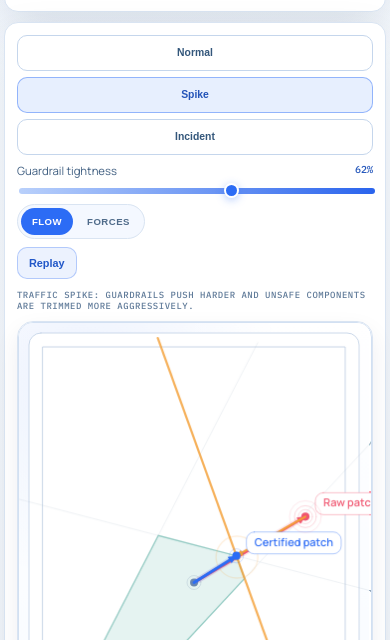
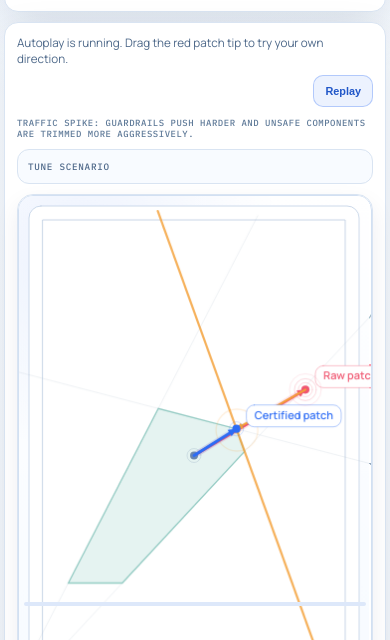
Before and after one commit to KumarNavish/safepatch, a website built with Vite: page index.html in a window 390 px wide. Shown: the part 204-844 px from the top of the page. Built offline with nearby package versions, Linux system fonts and the light colour scheme; animation ran at ten frames a second.

Commit message:
Collapse controls and prioritize single-frame focus

```diff
--- a/index.html
+++ b/index.html
@@ -29,6 +29,15 @@
 
       <section class="stage-shell" aria-label="SafePatch main stage">
         <div class="control-row">
+          <p class="control-note">Autoplay is running. Drag the red patch tip to try your own direction.</p>
+          <button id="replay-button" class="replay-btn" type="button">Replay</button>
+        </div>
+
+        <p id="preset-note" class="preset-note">Traffic spike: correction pressure rises and safe movement shrinks.</p>
+
+        <details class="quick-controls">
+          <summary>Tune scenario</summary>
+          <div class="quick-controls-body">
             <div class="preset-row" role="group" aria-label="Traffic scenario">
               <button class="preset-btn" data-preset="normal" data-pressure="0.24" type="button">Normal</button>
               <button class="preset-btn active" data-preset="spike" data-pressure="0.56" type="button">Spike</button>
@@ -45,11 +54,8 @@
               <button class="mode-btn active" data-mode="geometry" type="button">Flow</button>
               <button class="mode-btn" data-mode="forces" type="button">Forces</button>
             </div>
-
-          <button id="replay-button" class="replay-btn" type="button">Replay</button>
           </div>
-
-        <p id="preset-note" class="preset-note">Traffic spike: correction pressure rises and safe movement shrinks.</p>
+        </details>
 
         <div id="frame-card" class="frame-card">
           <canvas id="scene-canvas" class="scene-canvas" aria-label="Raw patch and safe projection"></canvas>
--- a/styles.css
+++ b/styles.css
@@ -108,10 +108,16 @@ h1 {
 }
 
 .control-row {
-  display: grid;
-  grid-template-columns: repeat(4, minmax(0, auto));
+  display: flex;
+  justify-content: space-between;
+  align-items: center;
   gap: 8px;
-  align-items: center;
+}
+
+.control-note {
+  margin: 0;
+  color: #4d6889;
+  font-size: 0.73rem;
 }
 
 .preset-row {
@@ -244,6 +250,35 @@ input[type='range']::-moz-range-thumb {
   font-size: 0.56rem;
   letter-spacing: 0.06em;
   text-transform: uppercase;
+}
+
+.quick-controls {
+  border: 1px solid var(--line);
+  border-radius: 12px;
+  background: #f8fbff;
+  overflow: hidden;
+}
+
+.quick-controls > summary {
+  list-style: none;
+  cursor: pointer;
+  padding: 10px;
+  color: #4f698a;
+  font-family: 'IBM Plex Mono', monospace;
+  font-size: 0.58rem;
+  letter-spacing: 0.08em;
+  text-transform: uppercase;
+}
+
+.quick-controls > summary::-webkit-details-marker {
+  display: none;
+}
+
+.quick-controls-body {
+  border-top: 1px solid var(--line);
+  padding: 10px;
+  display: grid;
+  gap: 8px;
 }
 
 .frame-card {
@@ -696,13 +731,8 @@ input[type='range']::-moz-range-thumb {
 
 @media (max-width: 1080px) {
   .control-row {
-    grid-template-columns: 1fr 1fr;
-    gap: 8px 10px;
-  }
-
-  .mode-toggle,
-  .replay-btn {
-    justify-self: start;
+    flex-direction: column;
+    align-items: flex-start;
   }
 
   input[type='range'] {
@@ -739,6 +769,11 @@ input[type='range']::-moz-range-thumb {
     grid-template-columns: 1fr;
   }
 
+  .control-row {
+    display: grid;
+    gap: 8px;
+  }
+
   .scene-canvas {
     height: clamp(390px, 62vh, 590px);
   }
```
Lines whose indentation alone changed are shown as unchanged.
